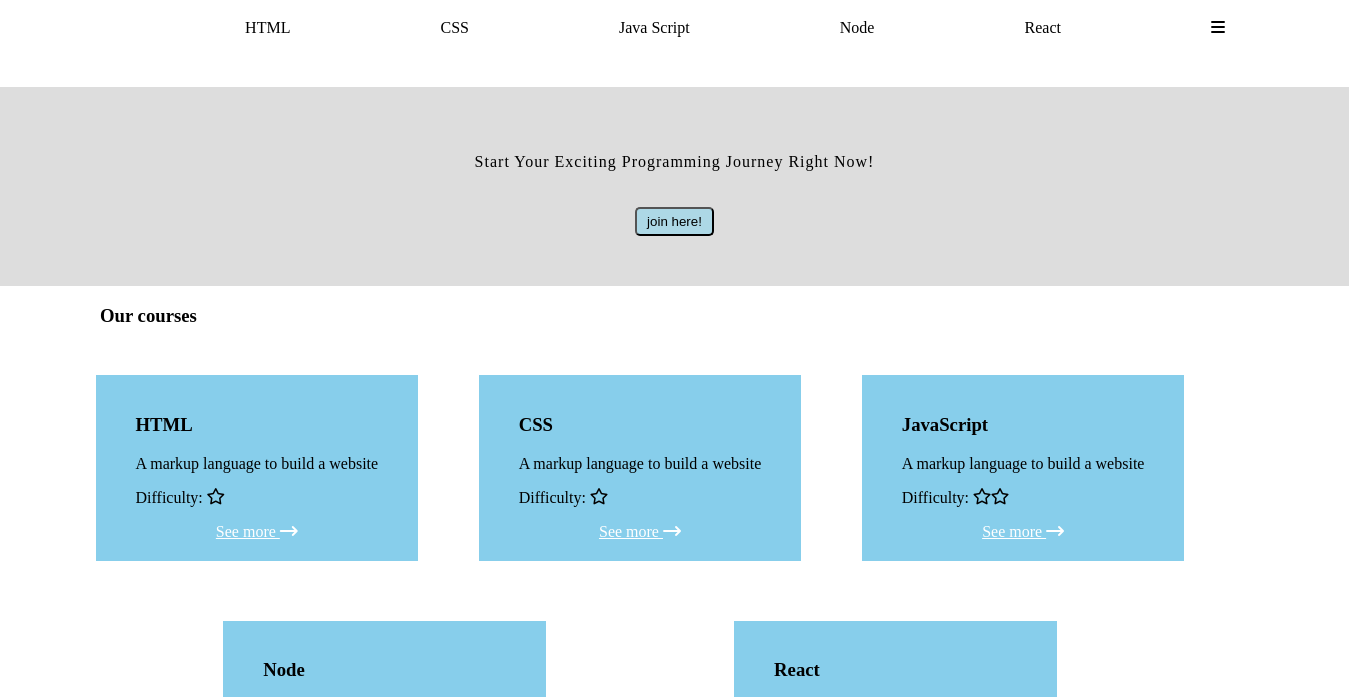
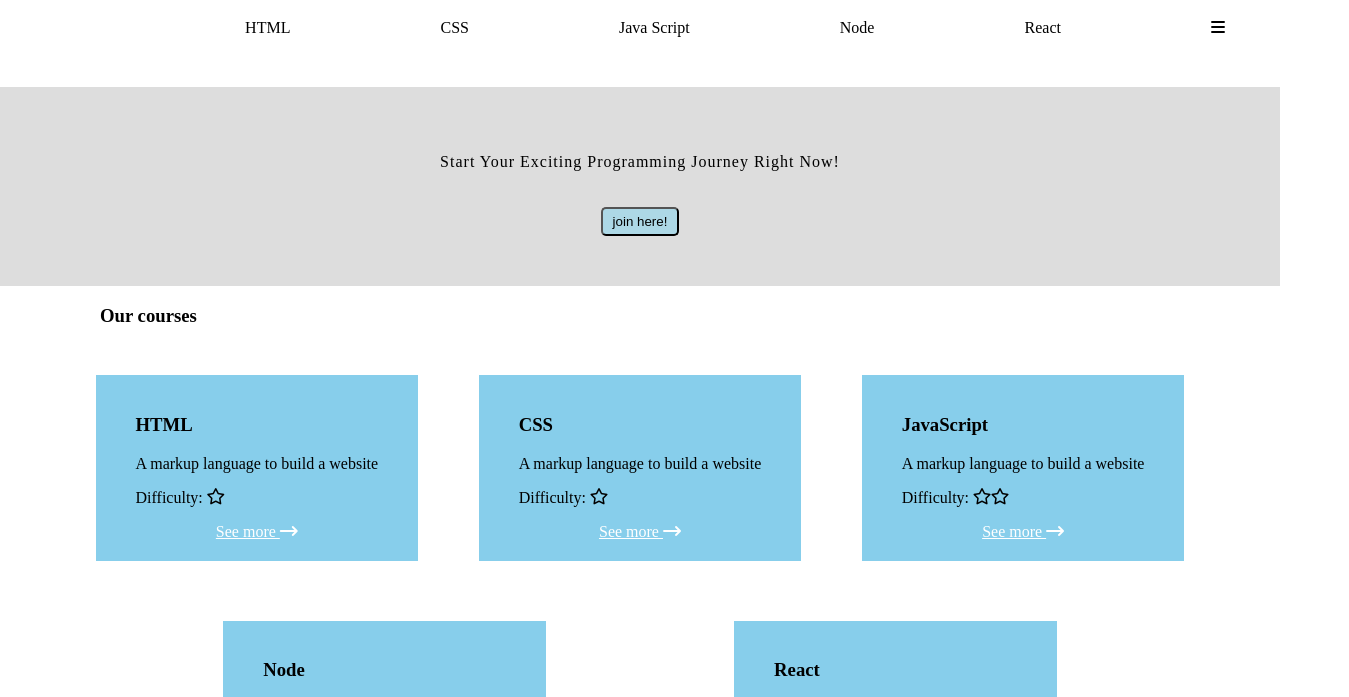
Before and after one commit to raudhatulrizki/datul, a plain HTML site: page index.html in a window 1280 px wide. Shown: the part 81-778 px from the top of the page, 1349 px wide, since content can reach past the window. Drawn offline with Linux system fonts and the light colour scheme; files that its build step writes are made by us from their sources.

Commit message:
Update stylesheet.css

```diff
--- a/stylesheet.css
+++ b/stylesheet.css
@@ -32,7 +32,7 @@
 
 .container-satu {
 	background-color: #ddd;
-	width: 1349px;
+	width: 100%;
 	text-align: center;
 	padding: 50px 0;
 }
```
